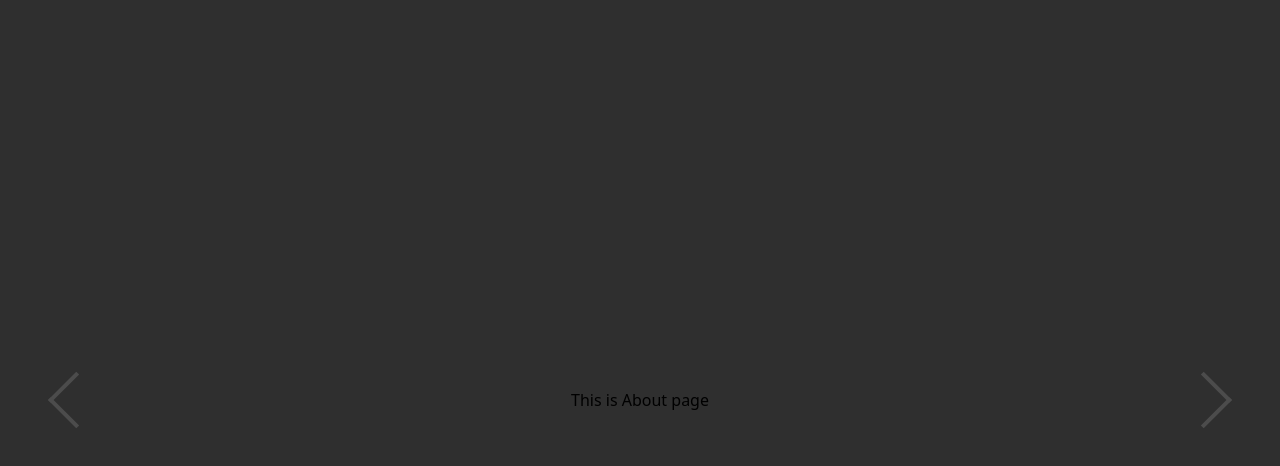
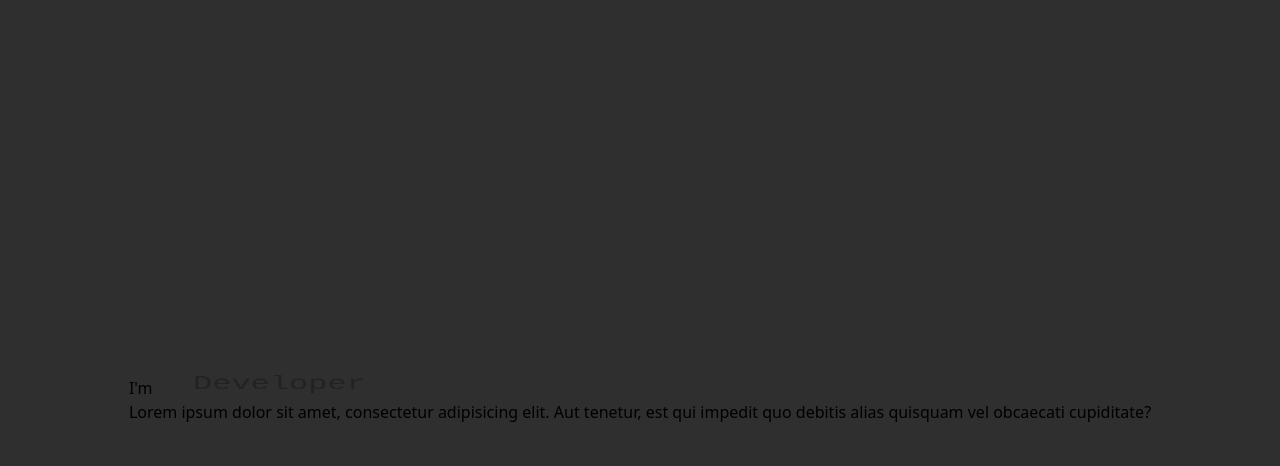
Before and after one commit to henaorth16/My-Portfolio, a React (Vite) app: page /about in a window 1280 px wide. Both pictures are taken after a click on the button 1216 px from the left and 400 px from the top of the page. Shown: the top 466 px of the page. Built offline with nearby package versions, Linux system fonts and the light colour scheme.

Commit message:
about page started

```diff
--- a/src/App.jsx
+++ b/src/App.jsx
@@ -10,12 +10,13 @@ import About from "./pages/About";
 import Testimonial from "./pages/Testimonial";
 import Contact from "./pages/Contact";
 import Portfolio from "./pages/Portfolio";
+import './index.css'
 
 function App() {
   return (
         <AwesomeSlider bullets={false} fillParent={true} animation="openAnimation">
          <div className='w-full h-[100vh]'><Home/></div>
-         <div className='w-full h-[100vh]'><About /></div>
+         <div className='w-full h-[100vh] px-[10%] md:px[20%]'><About /></div>
          <div className='w-full h-[100vh]'><Portfolio /></div>
          <div className='w-full h-[100vh]'><Testimonial /></div>
          <div className='w-full h-[100vh]'><Contact /></div>
--- /dev/null
+++ b/src/pages/About.css
@@ -0,0 +1,80 @@
+.about-container {
+    display: flex;
+    flex-direction: column;
+    height: 200px;
+    overflow: hidden;
+    position: relative;
+  }
+
+  .about-text {
+    font-family: monospace;
+    font-size: 2rem;
+    position: absolute;
+    top: 50%;
+    margin-left: 4rem;
+    opacity: 0;
+    /* transition: all 1s ease; */
+    transform: translateY(100%) rotateX(70deg);
+  }
+
+  .about-text.active{
+        animation: fade 2s ease-in-out alternate ;
+  }
+
+  @keyframes fade {
+    0%{
+        transform: translateY(40%) rotateX(70deg);
+        opacity: 0;
+    }
+    30%, 86%{
+        transform: translateY(-50%) rotateX(0deg);
+        opacity:1;
+    }
+    100%{
+        transform: translateY(-95%) rotateX(70deg);
+        opacity: 0;
+    }
+  }
+
+
+
+  /* .about-text.active {
+    opacity: 1;
+    transform: translateY(0);
+  }
+
+  .about-text.active ~ .about-text {
+    transition: 1s;
+  } */
+
+
+  button.awssld__next::before{
+   content: "Next";
+    position: absolute;
+    left: 0;
+    transform: translateX(-40%);
+    pointer-events: none;
+    opacity: 0;
+    transition: .4s ease-in-out;
+  }
+  button.awssld__next:hover::before{
+    left: 0;
+    transform: translateX(-70%);
+    opacity: .35;
+  }
+
+
+  button.awssld__prev::after{
+   content: "Previous";
+    position: absolute;
+    right: 0;
+    transform: translateX(40%);
+    pointer-events: none;
+    opacity: 0;
+    transition: .4s ease-in-out;
+  }
+  button.awssld__prev:hover::after{
+    right: 0;
+    transform: translateX(70%);
+    opacity: .35;
+  }
--- a/src/pages/About.jsx
+++ b/src/pages/About.jsx
@@ -1,11 +1,36 @@
-import React from 'react'
+import React, { useState, useEffect } from "react";
+import "./About.css";
 
-function About() {
+const texts = ["Developer", "Designer", "Freelancer"];
+
+const About = () => {
+  const [currentIndex, setCurrentIndex] = useState(0);
+
+  useEffect(() => {
+    const interval = setInterval(() => {
+      setCurrentIndex((prevIndex) => (prevIndex + 1) % texts.length);
+    }, 2300);
+
+    return () => clearInterval(interval);
+  }, [currentIndex]);
+
   return (
-    <div>
-      <h1>This is About page</h1>
+    <div className=" w-full h-full flex flex-col items-center">
+      <div className=" relative  h-[3rem] md:w-1/2 w-3/4 flex mt-20">
+        <h2 className="font-[verdana] text-center text-[2rem]">I'm</h2>
+        {texts.map((text, index) => (
+        <span
+          key={index}
+          className={`about-text ${index === currentIndex ? "active" : ""}`}>
+          {text}
+        </span>
+      ))}
+      </div>
+      <div>Lorem ipsum dolor sit amet, consectetur adipisicing elit. Aut tenetur, est qui impedit quo debitis alias quisquam vel obcaecati cupiditate?
+      </div>
+
     </div>
-  )
-}
+  );
+};
 
-export default About
+export default About;
--- a/src/pages/Home.jsx
+++ b/src/pages/Home.jsx
@@ -6,7 +6,7 @@ function Home() {
     return (
         <>
             <div className="text-stone-100 text-center h-full w-full flex justify-center items-center">
-                <div className="flex flex-col justify-center items-center w-1/2 gap-3">
+                <div className="flex flex-col justify-center items-center md:w-1/2 w-3/4 gap-3">
                     <div className="w-[8rem] h-[8rem] mb-4">
                         <img className="w-full h-full object-cover rounded-full" src={image} />
                     </div>
```
